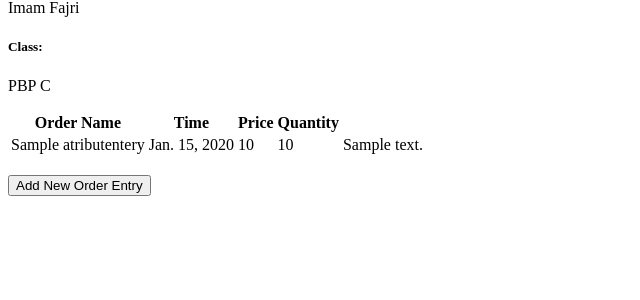
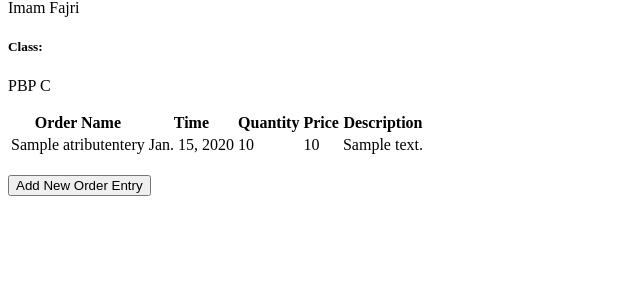
Before and after one commit to imamfajri1/mampedia, a Django app: page / in a window 1280 px wide. Shown: the part 198-498 px from the top of the page, without its empty margins (0-640 px from the left). Run offline with Django 5.2, Linux system fonts and the light colour scheme; tables that the repository leaves empty hold one stand-in row (values such as "Sample post").

Commit message:
Answer Question Task 3 Not Complete

```diff
--- a/main/templates/main.html
+++ b/main/templates/main.html
@@ -17,8 +17,9 @@
   <tr>
     <th>Order Name</th>
     <th>Time</th>
+    <th>Quantity</th>
     <th>Price</th>
-    <th>Quantity</th>
+    <th>Description</th>
   </tr>
 
   {% comment %} Berikut cara memperlihatkan data penjualan di bawah baris ini
```
Also changed, not shown: README.md.
